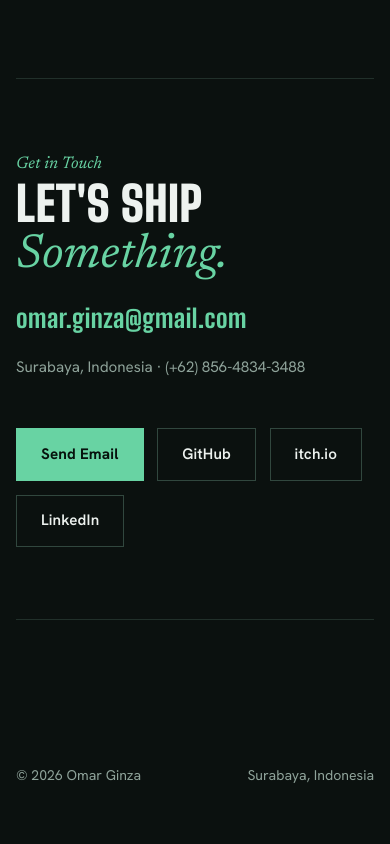
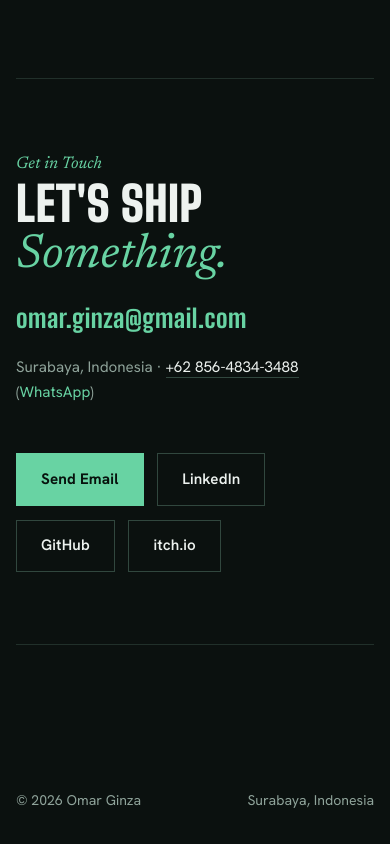
Before and after one commit to OmarGinzax/OmarGinzax.github.io, a plain HTML site: page index.html in a window 390 px wide. Shown: the part 5913-6757 px from the top of the page. Before the commit the page ends 6732 px from the top, so only its background shows below. Drawn offline with Linux system fonts and the light colour scheme.

Commit message:
Update contact info with direct phone/WhatsApp and LinkedIn links

```diff
--- a/index.html
+++ b/index.html
@@ -1491,14 +1491,17 @@
             <span class="sec-kicker">Get in Touch</span>
             <h2>Let's Ship <em class="editorial">Something.</em></h2>
             <a class="mail" href="mailto:omar.ginza@gmail.com">omar.ginza@gmail.com</a>
-            <p class="contact-meta">Surabaya, Indonesia · (+62) 856-4834-3488</p>
+            <p class="contact-meta">
+              Surabaya, Indonesia ·
+              <a href="tel:+6285648343488" style="color:var(--text);border-bottom:1px solid var(--line-light);">+62 856-4834-3488</a>
+              (<a href="https://wa.me/6285648343488" target="_blank" rel="noopener" style="color:var(--accent);">WhatsApp</a>)
+            </p>
           </div>
           <div class="links">
             <a class="btn primary" href="mailto:omar.ginza@gmail.com">Send Email</a>
+            <a class="btn" href="https://www.linkedin.com/in/omar-ginza-a677643a3/" target="_blank" rel="noopener">LinkedIn</a>
             <a class="btn" href="https://github.com/OmarGinzax" target="_blank" rel="noopener">GitHub</a>
             <a class="btn" href="https://ginzax.itch.io/" target="_blank" rel="noopener">itch.io</a>
-            <a class="btn" href="https://www.linkedin.com/in/omar-ginza-a677643a3/" target="_blank"
-              rel="noopener">LinkedIn</a>
           </div>
         </div>
       </div>
```
